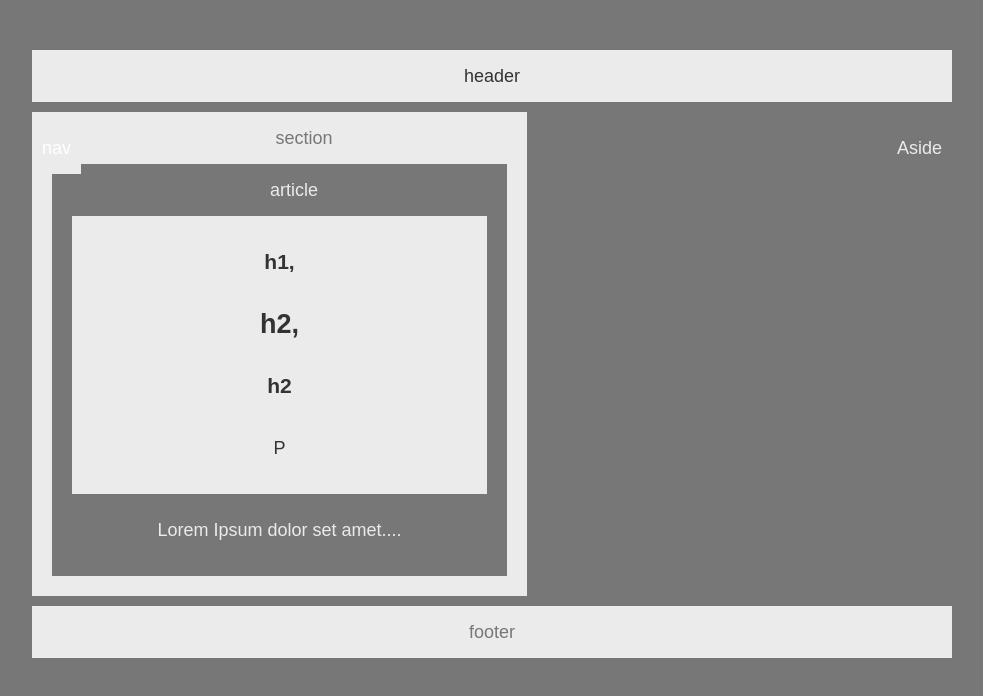
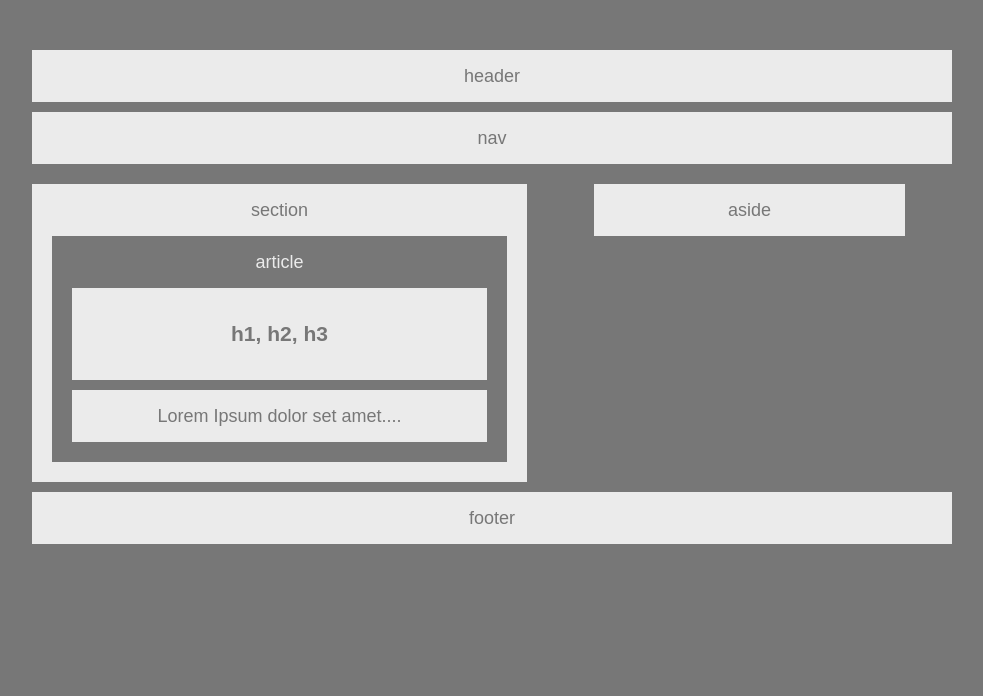
Before and after one commit to timmcgowan/HW-Wireframe, a plain HTML site: page index.html in a window 1280 px wide. Shown: the whole page, without its empty margins (18-1001 px from the left). Drawn offline with Linux system fonts and the light colour scheme.

Commit message:
cleaned up, still working aside

```diff
--- a/index.html
+++ b/index.html
@@ -11,7 +11,7 @@
 <nav>nav</nav>
 
 <!-- Aside (With a Heading) -->
-<aside>Aside</aside>
+<aside>aside</aside>
 <!-- Section (With a Heading) -->
 <section>
     section
@@ -20,10 +20,7 @@
         <!-- Headers contained within the Article -->
         article
         <header>
-            <h1>h1,</h1>
-            <h2>h2,</h2>
-            <h3>h2</h3>
-            <p>P</p>
+            <h1>h1, h2, h3</h1>
             </header>
             <!-- Paragraph contained within the Article -->
             <p>Lorem Ipsum dolor set amet....</p>
--- a/style.css
+++ b/style.css
@@ -26,11 +26,17 @@ The widths of each section should be:
 section: 495px
  **/
 
+
 * {
    box-sizing: border-box;
    text-align: center;
    margin: 10px;
    padding: 10px;
+}
+
+ p, h1 {
+    color: #777;
+    background: #ebebeb;
  }
 
  body {
@@ -42,33 +48,25 @@ section: 495px
     background: #777;
   }
 
- header {
-    color: #333;
-    background: #ebebeb;
-    display: block;
- }
-
- nav {
-    float: left;
-    color: #fff;
+ header, nav, section, aside, footer {
+    clear: both;
     background: #ebebeb;
  }
 
  section {
+    float: left;
     width: 495px;
     background:#ebebeb;
   }
+
  aside {
-    float: right;
-    color:#ebebeb;
+    display: inline-block;
+    color: #777;
+    background:#ebebeb;
+    width: 33%;
   }
 
   article {
       color: #ebebeb;
       background: #777;
   }
-
-  footer {
-    clear: both;
-    background: #ebebeb;
-  }
```
Lines whose indentation alone changed are shown as unchanged.
